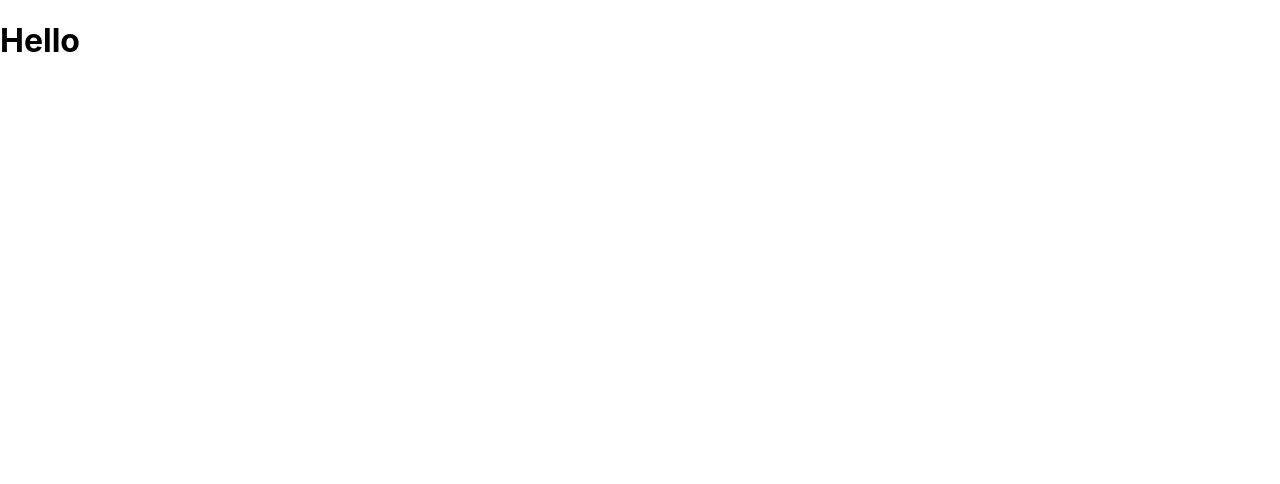
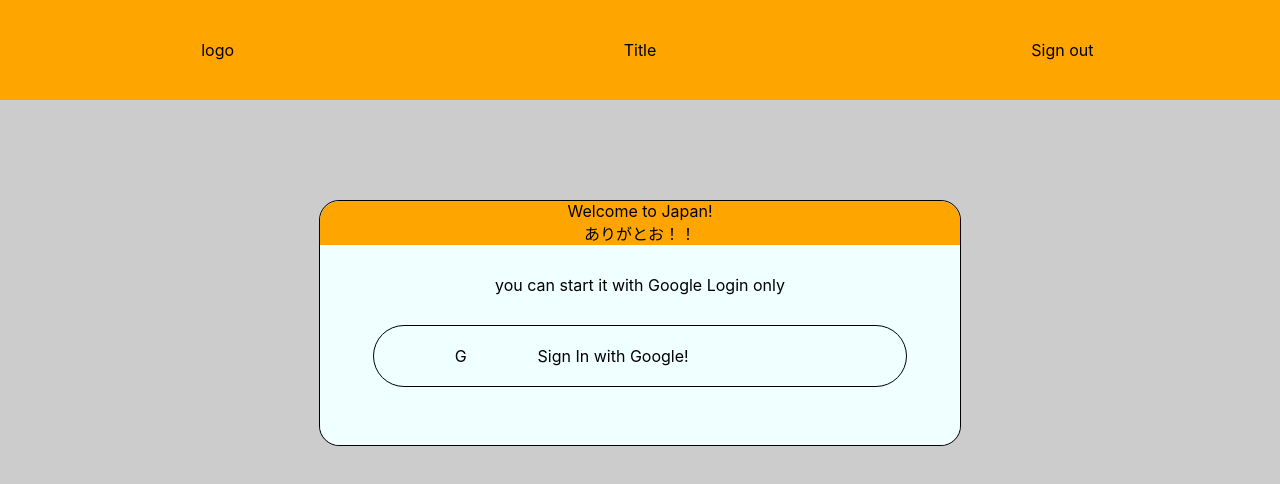
Before and after one commit to kangdaelyeol/j_attraction, a React (Create React App) app: page /login in a window 1280 px wide. Shown: the top 484 px of the page. Built offline with nearby package versions, Linux system fonts and the light colour scheme; the HTML template or start-up script is replaced by a standard one.

Commit message:
login Page proto

```diff
--- a/package.json
+++ b/package.json
@@ -6,8 +6,12 @@
     "@testing-library/jest-dom": "^5.16.5",
     "@testing-library/react": "^13.4.0",
     "@testing-library/user-event": "^13.5.0",
+    "axios": "^1.4.0",
+    "firebase": "^9.22.0",
     "react": "^18.2.0",
     "react-dom": "^18.2.0",
+    "react-router": "^6.11.1",
+    "react-router-dom": "^6.11.1",
     "react-scripts": "5.0.1",
     "web-vitals": "^2.1.4"
   },
--- a/public/index.html
+++ b/public/index.html
@@ -10,20 +10,6 @@
       content="Web site created using create-react-app"
     />
     <link rel="apple-touch-icon" href="%PUBLIC_URL%/logo192.png" />
-    <!--
-      manifest.json provides metadata used when your web app is installed on a
-      user's mobile device or desktop. See https://developers.google.com/web/fundamentals/web-app-manifest/
-    -->
-    <link rel="manifest" href="%PUBLIC_URL%/manifest.json" />
-    <!--
-      Notice the use of %PUBLIC_URL% in the tags above.
-      It will be replaced with the URL of the `public` folder during the build.
-      Only files inside the `public` folder can be referenced from the HTML.
-
-      Unlike "/favicon.ico" or "favicon.ico", "%PUBLIC_URL%/favicon.ico" will
-      work correctly both with client-side routing and a non-root public URL.
-      Learn how to configure a non-root public URL by running `npm run build`.
-    -->
     <title>React App</title>
   </head>
   <body>
--- a/src/App.js
+++ /dev/null
@@ -1,11 +0,0 @@
-import './App.module.css';
-
-function App() {
-  return (
-    <div className="App">
-      <h1>Hello</h1>
-    </div>
-  );
-}
-
-export default App;
--- /dev/null
+++ b/src/App.jsx
@@ -0,0 +1,21 @@
+import Styles from './App.module.css';
+import { BrowserRouter, Route, Routes } from 'react-router-dom';
+import Login from './components/login/Login';
+import Main from "./components/main/Main";
+import Header from './components/header/header';
+
+function App() {
+	return (
+		<BrowserRouter>
+			<div className={Styles.app}>
+				<Header />
+        <Routes>
+          <Route path='/login' exact={true} element={<Login />} />
+          <Route path='/main' exact={true} element={<Main />} />
+        </Routes>
+			</div>
+		</BrowserRouter>
+	);
+}
+
+export default App;
--- /dev/null
+++ b/src/components/header/header.jsx
@@ -0,0 +1,17 @@
+import React from "react";
+import Styles from "./header.module.css";
+
+const Header = () => {
+  return (
+    <div className={Styles.container}>
+      <div className="left">logo</div>
+      <div className="title">Title</div>
+      <div className="right">
+        <div className="login__btn">Sign out</div>
+      </div>
+    </div>
+  )
+}
+
+
+export default Header;
--- /dev/null
+++ b/src/components/header/header.module.css
@@ -0,0 +1,14 @@
+.container{
+  height: 100px;
+  background-color: orange;
+  display: flex;
+  justify-content: center;
+  align-items: center;
+}
+
+.container div{
+  width: 33%;
+  display: flex;
+  justify-content: center;
+  align-items: center;
+}
--- /dev/null
+++ b/src/components/login/Login.jsx
@@ -0,0 +1,27 @@
+import React from 'react';
+import Styles from './login.module.css';
+
+const Login = () => {
+	return (
+		<div className={Styles.container}>
+			<div className={Styles.small__container}>
+				<div className={Styles.top}>
+					<span>
+						Welcome to Japan! <br /> ありがとお！！
+					</span>
+				</div>
+				<div className={Styles.body}>
+          <div className={Styles.des}>
+            you can start it with Google Login only
+          </div>
+					<div className={Styles.loginbtn}>
+						<div className={Styles.googleImg}>G</div>
+						<span>Sign In with Google!</span>
+					</div>
+				</div>
+			</div>
+		</div>
+	);
+};
+
+export default Login;
--- /dev/null
+++ b/src/components/login/login.module.css
@@ -0,0 +1,69 @@
+.container {
+  background-color: rgba(0, 0, 0, 0.2);
+  height: 100vh;
+  display: flex;
+  flex-direction: column;
+  align-items: center
+}
+
+.small__container {
+  margin-top: 100px;
+  border: 1px solid black;
+  border-radius: 20px;
+  width: 50%;
+  min-width: 300px;
+  display: flex;
+  flex-direction: column;
+  align-items: center;
+}
+
+.top{
+  display: flex;
+  justify-content: center;
+  align-items: center;
+  background-color: orange;
+  width: 100%;
+  border-top-left-radius: 20px;
+  border-top-right-radius: 20px;
+}
+
+.top span {
+  text-align: center;
+}
+.body {
+  width: 100%;
+  background-color: azure;
+  height: 200px;
+  display: flex;
+  flex-direction: column;
+  align-items: center;
+  border-bottom-left-radius: 20px;
+  border-bottom-right-radius: 20px;
+}
+.des {
+  margin: 30px 0px;
+}
+.loginbtn {
+  display: flex;
+  width: 80%;
+  border: 1px solid black;
+  border-radius: 40px;
+  padding: 20px 10px;
+  cursor: pointer;
+  transition: all .1s ease-in;
+}
+.loginbtn:hover{
+  background-color: royalblue;
+}
+
+.googleImg {
+  width: 30%;
+  display: flex;
+  justify-content: center;
+  align-items: center;
+}
+
+.loginbtn span{
+  width: 70%;
+  display: flex;
+}
--- /dev/null
+++ b/src/components/main/Main.jsx
@@ -0,0 +1,11 @@
+import React from "react";
+import Styles from "./main.module.css";
+
+const Main = () => {
+  return (
+    <div></div>
+  )
+}
+
+
+export default Main;
```
Also changed, not shown: src/components/main/main.module.css (added), src/service.js (added), 2 other files (tests, documents, lock files or other folders).
